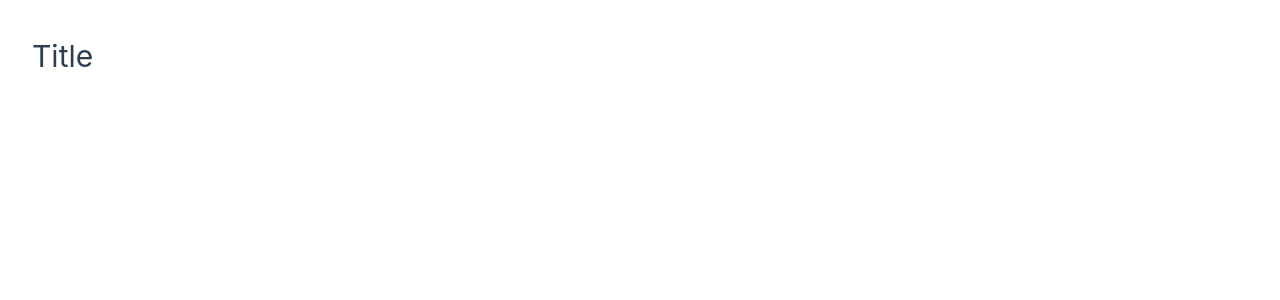
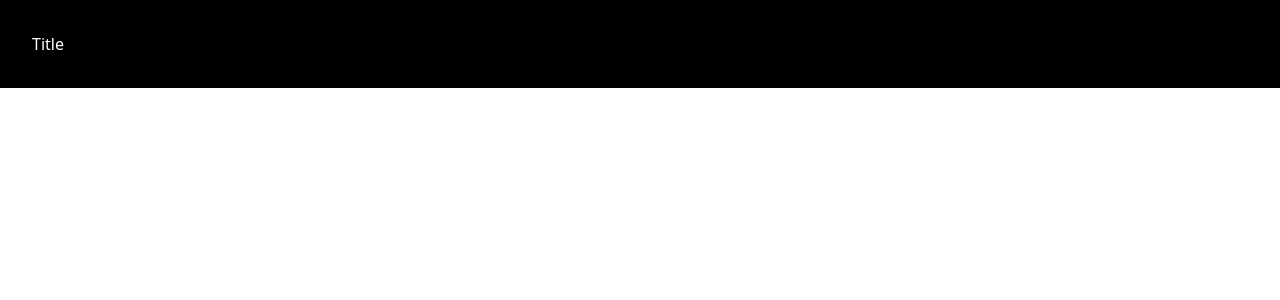
Before and after one commit to biomod2023/biomod2023, a Vue app: page / in a window 1280 px wide. Shown: the top 300 px of the page. Built offline with nearby package versions, Linux system fonts and the light colour scheme.

Commit message:
Configure TailwindCSS

```diff
--- a/index.html
+++ b/index.html
@@ -5,7 +5,7 @@
     <link rel="icon" href="/favicon.ico">
     <link href="/dist/output.css" rel="stylesheet">
     <meta name="viewport" content="width=device-width, initial-scale=1.0">
-    <title>Vite App</title>
+    <title>Biomod 2023</title>
   </head>
   <body>
     <div id="app"></div>
--- a/src/App.vue
+++ b/src/App.vue
@@ -1,5 +1,5 @@
 <script setup lang="ts">
-import { RouterView } from 'vue-router'
+  import { RouterView } from 'vue-router'
 </script>
 
 <template>
--- a/src/assets/base.css
+++ /dev/null
@@ -1,73 +0,0 @@
-/* color palette from <https://github.com/vuejs/theme> */
-:root {
-  --vt-c-white: #ffffff;
-  --vt-c-white-soft: #f8f8f8;
-  --vt-c-white-mute: #f2f2f2;
-
-  --vt-c-black: #181818;
-  --vt-c-black-soft: #222222;
-  --vt-c-black-mute: #282828;
-
-  --vt-c-indigo: #2c3e50;
-
-  --vt-c-divider-light-1: rgba(60, 60, 60, 0.29);
-  --vt-c-divider-light-2: rgba(60, 60, 60, 0.12);
-  --vt-c-divider-dark-1: rgba(84, 84, 84, 0.65);
-  --vt-c-divider-dark-2: rgba(84, 84, 84, 0.48);
-
-  --vt-c-text-light-1: var(--vt-c-indigo);
-  --vt-c-text-light-2: rgba(60, 60, 60, 0.66);
-  --vt-c-text-dark-1: var(--vt-c-white);
-  --vt-c-text-dark-2: rgba(235, 235, 235, 0.64);
-}
-
-/* semantic color variables for this project */
-:root {
-  --color-background: var(--vt-c-white);
-  --color-background-soft: var(--vt-c-white-soft);
-  --color-background-mute: var(--vt-c-white-mute);
-
-  --color-border: var(--vt-c-divider-light-2);
-  --color-border-hover: var(--vt-c-divider-light-1);
-
-  --color-heading: var(--vt-c-text-light-1);
-  --color-text: var(--vt-c-text-light-1);
-
-  --section-gap: 160px;
-}
-
-@media (prefers-color-scheme: dark) {
-  :root {
-    --color-background: var(--vt-c-black);
-    --color-background-soft: var(--vt-c-black-soft);
-    --color-background-mute: var(--vt-c-black-mute);
-
-    --color-border: var(--vt-c-divider-dark-2);
-    --color-border-hover: var(--vt-c-divider-dark-1);
-
-    --color-heading: var(--vt-c-text-dark-1);
-    --color-text: var(--vt-c-text-dark-2);
-  }
-}
-
-*,
-*::before,
-*::after {
-  box-sizing: border-box;
-  margin: 0;
-  font-weight: normal;
-}
-
-body {
-  min-height: 100vh;
-  color: var(--color-text);
-  background: var(--color-background);
-  transition: color 0.5s, background-color 0.5s;
-  line-height: 1.6;
-  font-family: Inter, -apple-system, BlinkMacSystemFont, 'Segoe UI', Roboto, Oxygen, Ubuntu,
-    Cantarell, 'Fira Sans', 'Droid Sans', 'Helvetica Neue', sans-serif;
-  font-size: 15px;
-  text-rendering: optimizeLegibility;
-  -webkit-font-smoothing: antialiased;
-  -moz-osx-font-smoothing: grayscale;
-}
--- a/src/assets/main.css
+++ b/src/assets/main.css
@@ -1,9 +1,10 @@
-@import './base.css';
+@tailwind base;
+@tailwind components;
+@tailwind utilities;
 
 #app {
-  max-width: 1280px;
   margin: 0 auto;
   padding: 2rem;
-
   font-weight: normal;
+  @apply bg-black;
 }
--- a/src/style.css
+++ /dev/null
@@ -1,3 +0,0 @@
-@tailwind base;
-@tailwind components;
-@tailwind utilities;
--- a/src/views/HomeView.vue
+++ b/src/views/HomeView.vue
@@ -4,6 +4,6 @@
 
 <template>
   <main>
-    <h1>Title</h1>
+    <h1 class="text-white">Title</h1>
   </main>
 </template>
--- a/tailwind.config.js
+++ b/tailwind.config.js
@@ -2,7 +2,7 @@
 module.exports = {
   content: [
     "./index.html",
-    "./src/**/*.{js,ts,jsx,tsx}",
+    "./src/**/*.{js,ts,jsx,tsx,vue}",
   ],
   theme: {
     extend: {},
```
Also changed, not shown: src/components/icons/IconCommunity.vue (deleted, +0 -7 lines), src/components/icons/IconDocumentation.vue (deleted, +0 -7 lines), src/components/icons/IconEcosystem.vue (deleted, +0 -7 lines), src/components/icons/IconSupport.vue (deleted, +0 -7 lines), src/components/icons/IconTooling.vue (deleted, +0 -19 lines).
